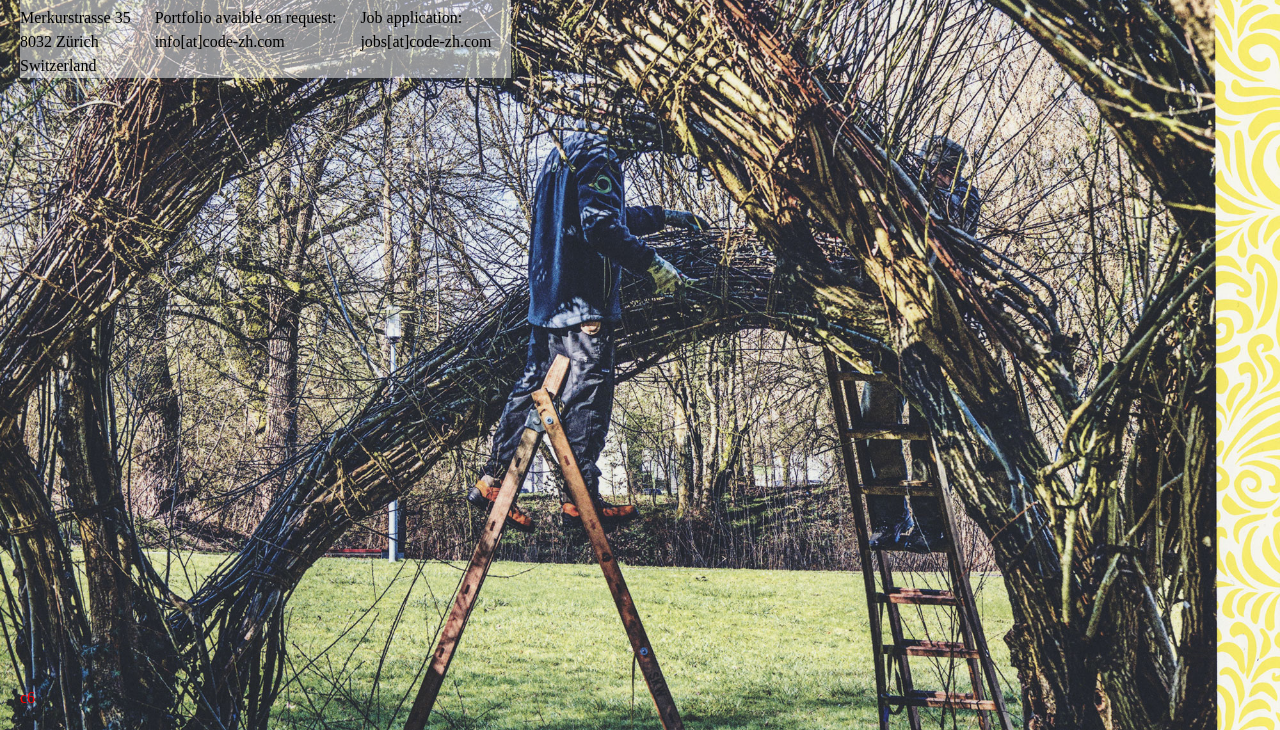
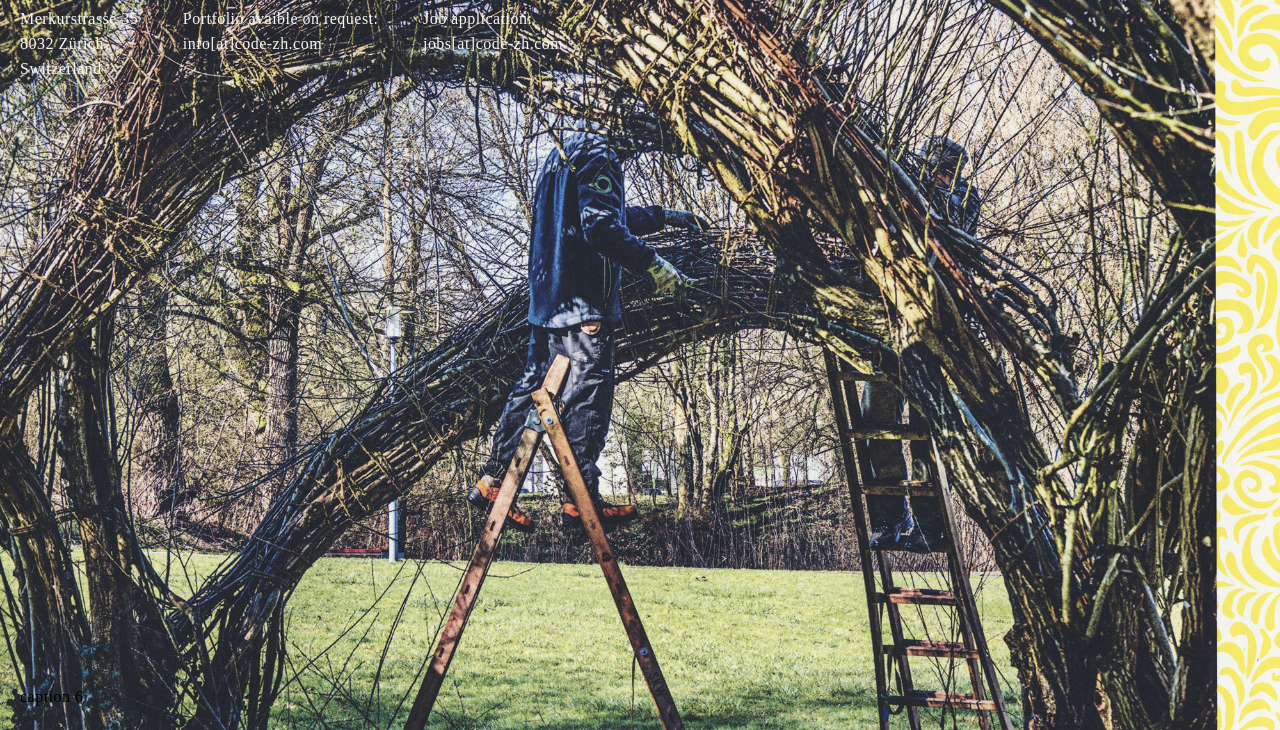
Before and after one commit to andreazaccuri/code-zh-temporary-page, a plain HTML site: page index.html in a window 1280 px wide. Shown: the part 70-800 px from the top of the page. Drawn offline with Linux system fonts and the light colour scheme; a web font is replaced by a local one.

Commit message:
style update

```diff
--- a/assets/random.js
+++ b/assets/random.js
@@ -1,5 +1,5 @@
 const myPix = ["img/b-01.jpg", "img/b-02.jpg", "img/b-03.jpg", "img/b-04.jpg", "img/b-05.jpg", "img/b-06.jpg"];
-const info = ["c1", "c2", "c3", "c4", "c5", "c6"]
+const info = ["caption 1", "caption 2", "caption 3", "caption 4", "caption 5", "caption 6"]
 window.onload = () => {
      const randomNum = Math.floor(Math.random() * myPix.length);
      document.body.style.backgroundImage = `url(${myPix[randomNum]})`;
--- a/assets/style.css
+++ b/assets/style.css
@@ -1,11 +1,12 @@
 body {
     font-size: 16px;
-    line-height: 1.5;
+    line-height: 1.55;
     margin: 0px;
     background-size: cover;
     background-position: center;
     background-repeat: no-repeat;
     height: 100vh;
+    letter-spacing: 0.03em;
 
     -webkit-user-select: none;  /* Chrome all / Safari all */
     -moz-user-select: none;     /* Firefox all */
@@ -28,13 +29,13 @@ header {
     position: fixed;
     left: 20px;
     top: 20px;
-    background-color: rgba(255, 255, 255, 0.5);
 }
 
 h1 {
     font-size: 1.5em;
     font-family: "SuisseIntl", sans-serif;
     font-weight: inherit;
+    color: whitesmoke;
 }
 
 h2 {
@@ -43,8 +44,9 @@ h2 {
     display: inline-block;
     vertical-align: top;
     margin-top: 20px;
-    margin-right: 20px;
+    margin-right: 40px;
     font-weight: inherit;
+    color: whitesmoke;
 }
 
 a {
@@ -62,7 +64,6 @@ section {
 
 footer {
     font-family: "SangBlue", serif;
-    color: red;
     font-size: 1em;
     position: fixed;
     bottom: 20px;
@@ -72,7 +73,7 @@ footer {
 @media (max-width: 740px) {
 
     body {
-        font-size: 14px;
+        font-size: 13px;
     }
 
     header {
@@ -90,6 +91,4 @@ footer {
         bottom: 10px;
         left: 10px;
     }
-
-
 }
```
